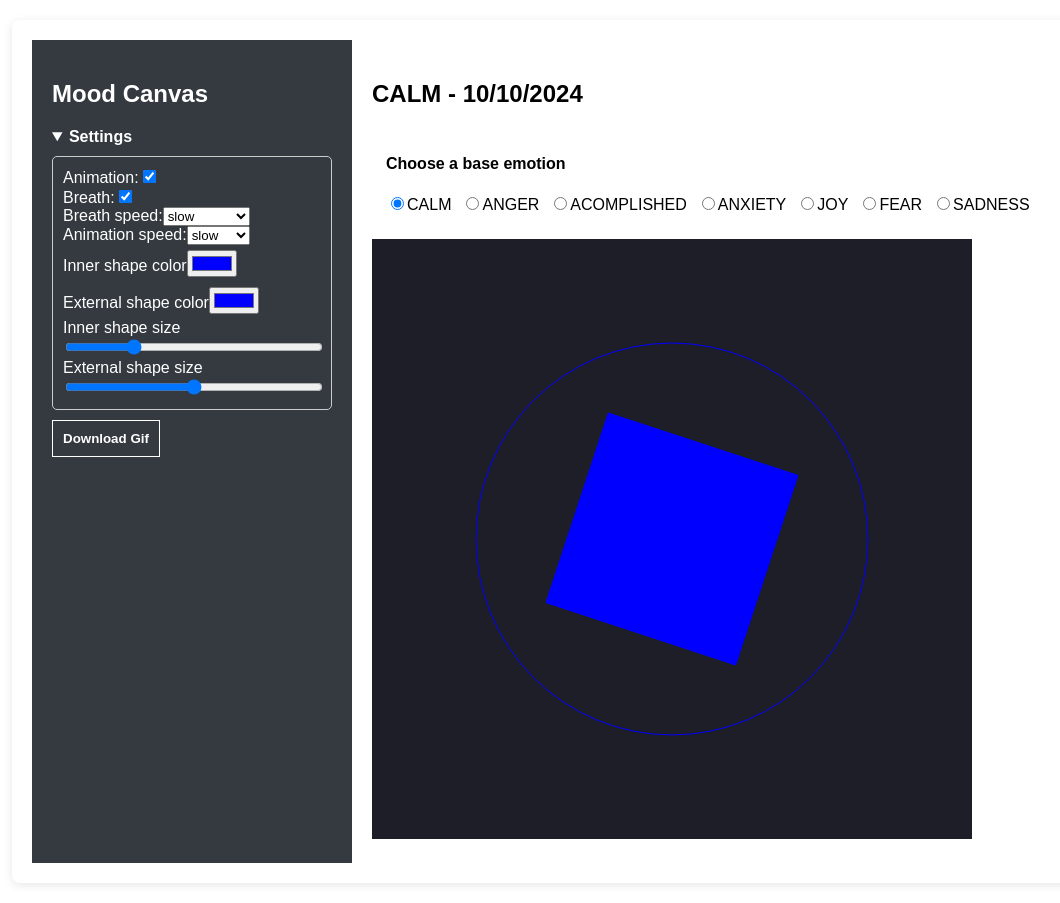
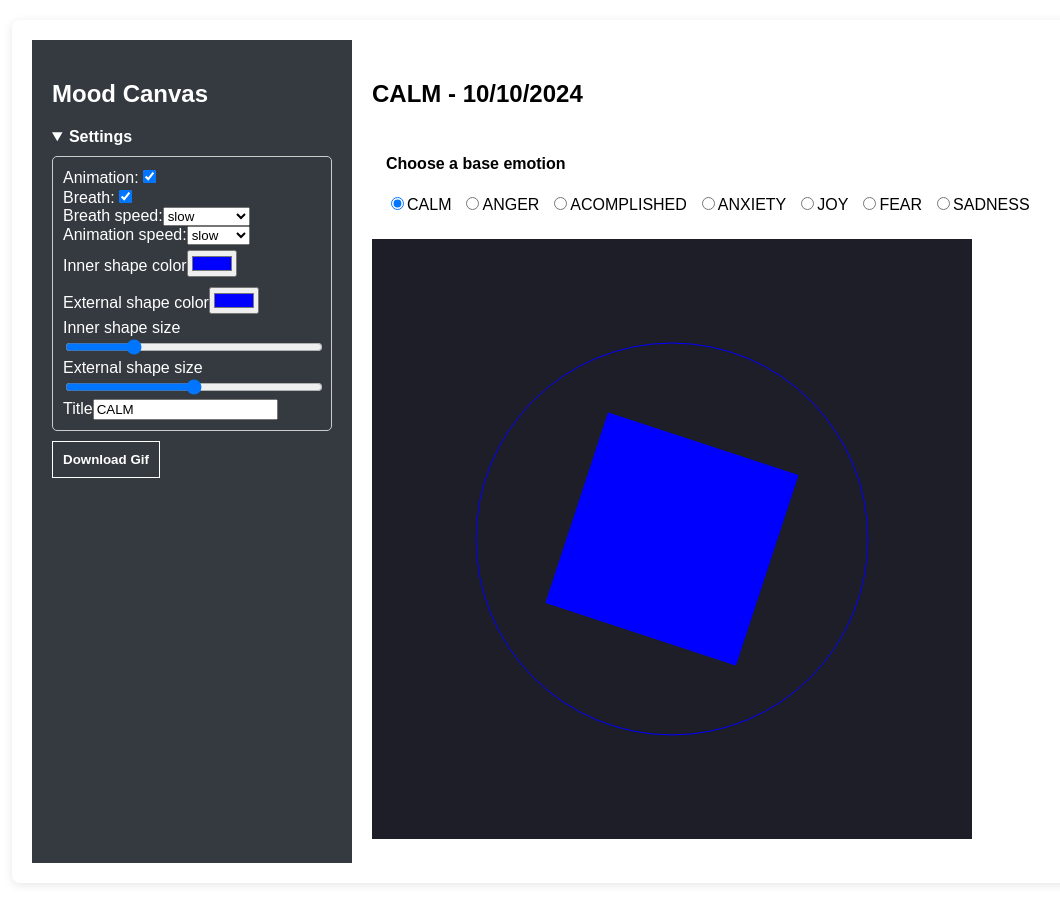
Before and after one commit to Bmartin2013/MoodCanvas, a React (Vite) app: page / in a window 1280 px wide. Both pictures are taken after a click on the heading "Settings". Shown: the whole page, without its empty margins (8-1068 px from the left). Built offline with nearby package versions, Linux system fonts and the light colour scheme.

Commit message:
add title update

```diff
--- a/src/components/ControlPanel.jsx
+++ b/src/components/ControlPanel.jsx
@@ -130,6 +130,17 @@ export const ControlPanel = ({ options, setOptions }) => {
               }
             />
           </label>
+          <br />
+          <label>
+            Title
+            <input
+              type="text"
+              value={options.title}
+              onChange={(e) =>
+                handleChange("title", e.target.value)
+              }
+            />
+          </label>
         </div>
       </details>
     </div>
--- a/src/pages/Client.jsx
+++ b/src/pages/Client.jsx
@@ -10,10 +10,11 @@ const Client = () => {
   const [options, setOptions] = useState({
     emotions: [EMOTIONS[0]],
     ...EMOTION_PRESET[EMOTIONS[0]],
+    title: EMOTIONS[0]
   });
 
   const currentDate = new Date().toLocaleDateString();
-  const title = `${options.emotions} - ${currentDate}`
+  const title = `${options.title} - ${currentDate}`
   const [isGifSaved, setIsGifSaved] = useState(false)
 
   return (
```
